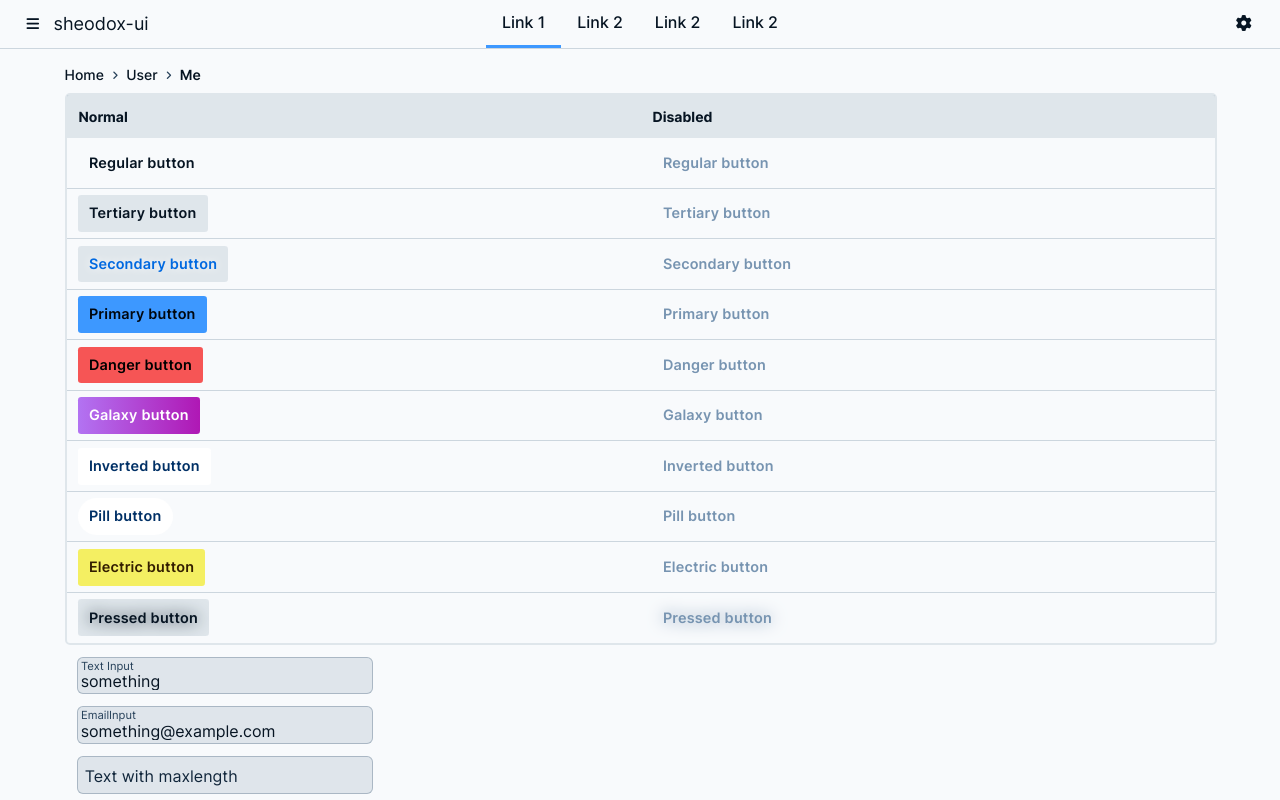
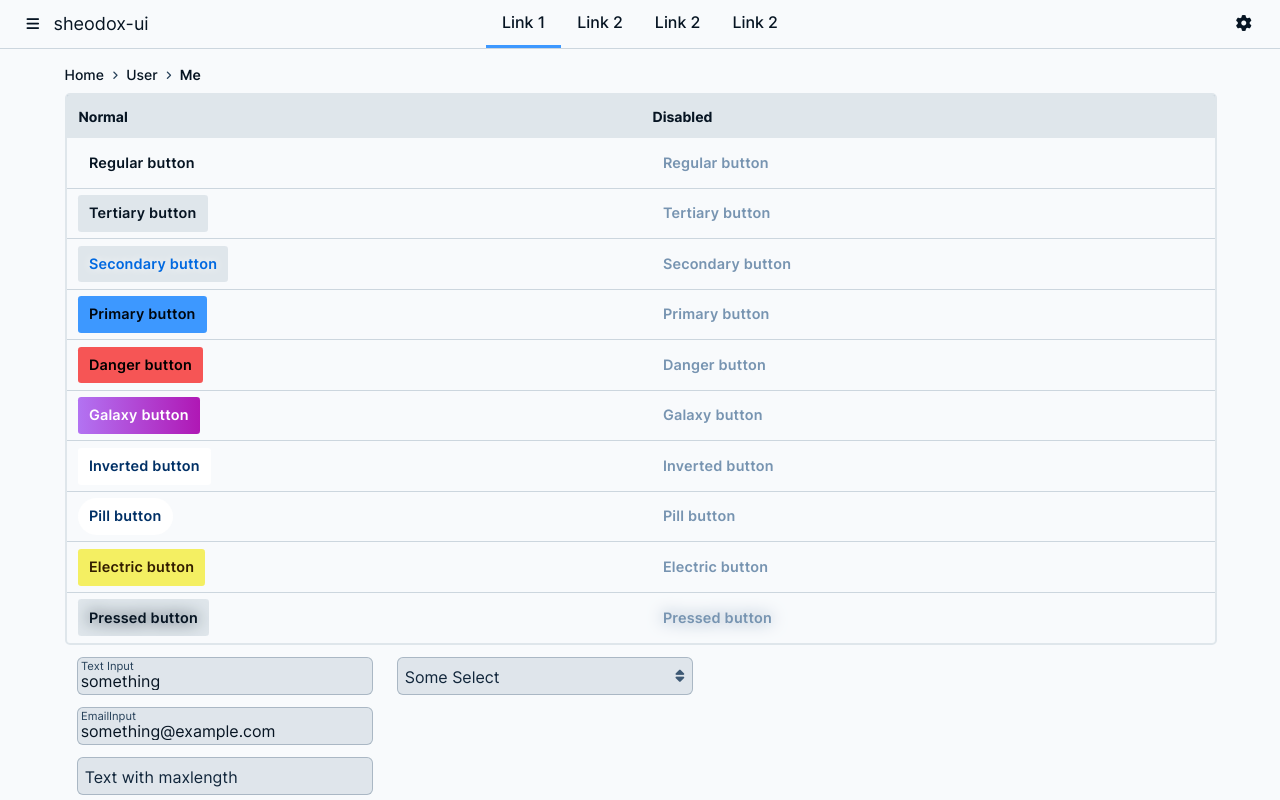
Before and after one commit to sheodox/sheodox-ui, a SvelteKit app: page / in a window 1280 px wide. Shown: the top 800 px of the page. Built offline with nearby package versions, Linux system fonts and the light colour scheme.

Commit message:
Added a Select component, copies the styling of TextInput but with a select inside, and an up/down arrow icon.

```diff
--- a/package.json
+++ b/package.json
@@ -1,6 +1,6 @@
 {
   "name": "sheodox-ui",
-  "version": "0.20.7",
+  "version": "0.20.8",
   "description": "Common UI for my projects.",
   "type": "module",
   "scripts": {
--- /dev/null
+++ b/src/lib/Select.svelte
@@ -0,0 +1,126 @@
+<style lang="scss">
+	div {
+		padding: 0.2rem;
+		position: relative;
+		flex-direction: row;
+	}
+	.focused {
+		outline: 2px solid var(--sx-input-focus-color);
+	}
+	select {
+		outline: none !important;
+		border: none !important;
+		background: transparent !important;
+		transition: opacity 0.2s;
+		padding: 0.7rem 0 0;
+		width: 100%;
+		appearance: none;
+	}
+	label {
+		transition: transform 0.2s ease-in-out, margin 0.2s ease-in-out, color 0.2s ease-in-out;
+		display: block;
+		min-height: 0.5rem;
+		cursor: text;
+		position: absolute;
+		top: 0;
+		font-size: 1rem;
+		pointer-events: none;
+		transform-origin: top left;
+	}
+	.muted-label label {
+		transform: scale(0.7);
+		color: var(--sx-gray-75);
+	}
+	.emphasized-label label {
+		transform: scale(1);
+		margin-top: 0.5rem;
+		color: var(--sx-gray-50);
+		padding-left: var(--sx-spacing-1);
+	}
+	.emphasized-label select {
+		opacity: 0;
+	}
+	.invalid {
+		border-color: var(--sx-red-transparent);
+		background-color: var(--sx-red-transparent-faint);
+	}
+	.sx-select {
+		height: 38px;
+	}
+	.select-icon {
+		display: inline;
+
+		:global(i) {
+			vertical-align: middle;
+		}
+	}
+</style>
+
+<div
+	class="sx-select input-group p-0"
+	class:focused
+	class:muted-label={!emphasizedLabel}
+	class:emphasized-label={emphasizedLabel}
+	class:invalid={!valid}
+>
+	<div class="f-column f-1 align-items-center">
+		<select
+			id="sx-select-input-{id}"
+			bind:value
+			bind:this={selectElement}
+			{name}
+			{placeholder}
+			{required}
+			use:focus
+			on:focus={() => (focused = true)}
+			on:blur={() => (focused = false)}
+			on:keyup
+			on:keydown
+			on:keypress
+			on:change
+		>
+			<slot />
+		</select>
+		<label for="sx-select-input-{id}">
+			{label}
+		</label>
+		<slot name="append" />
+	</div>
+
+	<div class="m-1 muted select-icon">
+		<Icon icon="sort" />
+	</div>
+</div>
+
+<script lang="ts">
+	import { genId, focus as focusUtil } from './util';
+	import Icon from './Icon.svelte';
+
+	export let value: string | number | undefined = undefined;
+	export let placeholder = '';
+	export let id = genId();
+	export let name = '';
+	export let label = '';
+	export let required = false;
+	export let autofocus = false;
+	// kick the element back to the parent component, so they can
+	// programatically focus without having to getElementById, useful
+	// since the ID used isn't used as-is as the input ID
+	export let selectElement: HTMLSelectElement | undefined = undefined;
+
+	// fallback is for SSR so everything isn't invalid by default
+	$: valid = !required || (value !== undefined && selectElement?.checkValidity());
+
+	let focused: boolean;
+
+	if (!id) {
+		throw new Error(`'id' not provided for text input.`);
+	}
+	$: emphasizedLabel = (value === '' || value === null) && !focused;
+
+	function focus(el: HTMLSelectElement) {
+		if (autofocus) {
+			focusUtil(el);
+		}
+	}
+</script>
--- a/src/lib/TextInput.svelte
+++ b/src/lib/TextInput.svelte
@@ -43,10 +43,13 @@
 		border-color: var(--sx-red-transparent);
 		background-color: var(--sx-red-transparent-faint);
 	}
+	.sx-text-input {
+		height: 38px;
+	}
 </style>
 
 <div
-	class="input-group"
+	class="sx-text-input input-group"
 	class:focused
 	class:muted-label={!emphasizedLabel}
 	class:emphasized-label={emphasizedLabel}
--- a/src/lib/index.ts
+++ b/src/lib/index.ts
@@ -32,6 +32,7 @@ import TabList from './TabList.svelte';
 import LinkTabList from './LinkTabList.svelte';
 import Tab from './Tab.svelte';
 import Modals from './Modals.svelte';
+import Select from './Select.svelte';
 import Sidebar from './Sidebar.svelte';
 import Search from './Search.svelte';
 import Tooltip from './Tooltip.svelte';
@@ -64,6 +65,7 @@ export {
 	Portal,
 	TextInput,
 	SheodoxUIStyles,
+	Select,
 	Sidebar,
 	Search,
 	Tooltip,
--- a/src/lib/style/elements/_input.scss
+++ b/src/lib/style/elements/_input.scss
@@ -53,7 +53,8 @@ textarea {
 	display: flex;
 	border: 1px solid var(--sx-gray-transparent-lighter);
 
-	input {
+	input,
+	select {
 		border-color: transparent;
 	}
 	button {
--- a/src/routes/(app)/+page.svelte
+++ b/src/routes/(app)/+page.svelte
@@ -57,6 +57,7 @@
 	</tbody>
 </table>
 
+<div class="f-row">
 	<div style="width: 20rem;" class="f-column gap-3 p-3">
 		<TextInput value="something">Text Input</TextInput>
 		<TextInput value="something@example.com" type="email">EmailInput</TextInput>
@@ -91,6 +92,15 @@
 			<TextInput autofocus value="">Text Input</TextInput>
 		{/if}
 	</div>
+	<div style="width: 20rem;" class="f-column gap-3 p-3">
+		<Select label="Some Select">
+			<option value="" />
+			<option value="one">One</option>
+			<option value="two">Two</option>
+			<option value="three">Three</option>
+		</Select>
+	</div>
+</div>
 
 <p>
 	<code>some code element</code>
@@ -99,7 +109,7 @@
 <br />
 
 <script lang="ts">
-	import { MenuButton, Icon, TextInput, Checkbox, ripple, Breadcrumbs, Search } from '$lib';
+	import { MenuButton, Icon, TextInput, Checkbox, ripple, Breadcrumbs, Search, Select } from '$lib';
 
 	let showAutoFocus = false,
 		showTable = true;
```
Also changed, not shown: 1 other file (tests, documents, lock files or other folders). Lines whose indentation alone changed are shown as unchanged.
